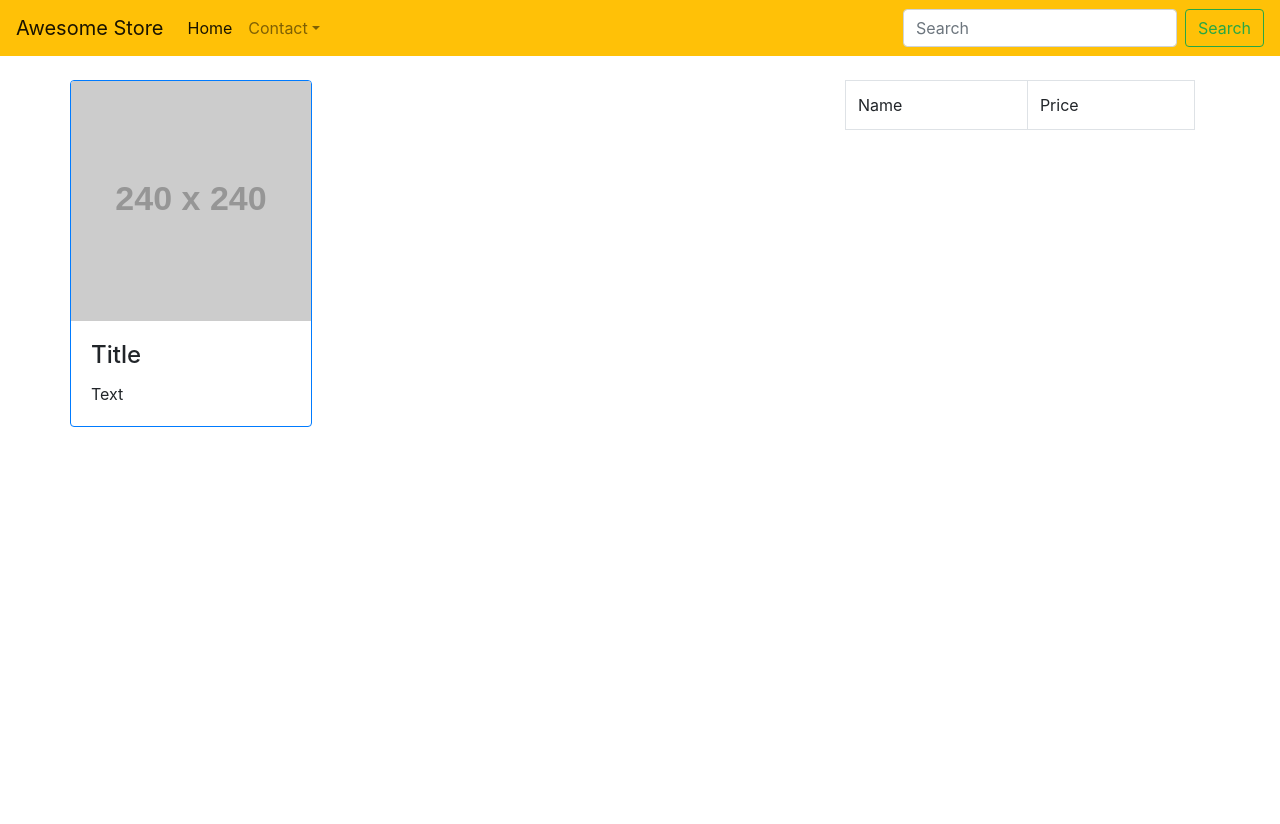
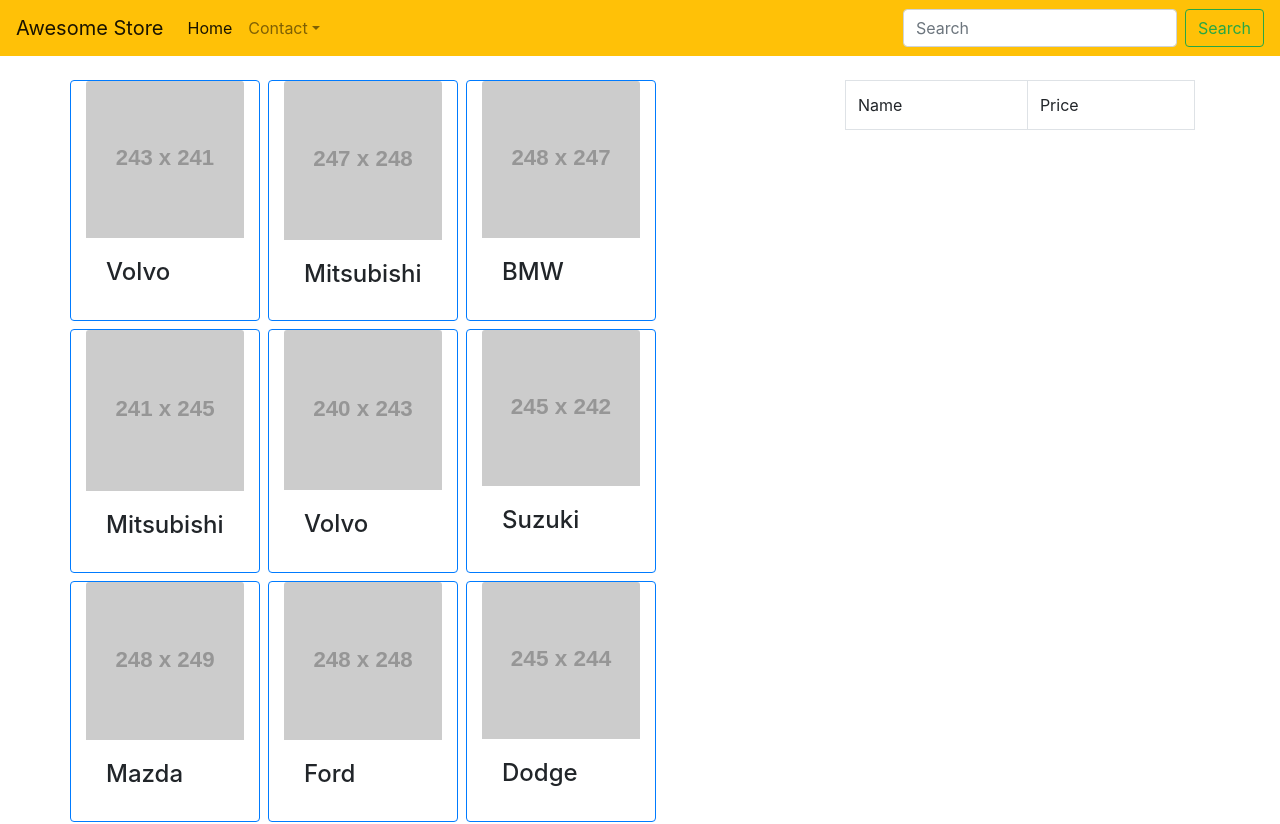
Before and after one commit to NaimBiswas/vue-cli-simple-ecommerce, a Vue app: page / in a window 1280 px wide. Shown: the top 824 px of the page. Before the commit the page ends 800 px from the top, so only its background shows below. Built offline with nearby package versions, Linux system fonts and the light colour scheme.

Commit message:
forloop for showing all data

```diff
--- a/src/components/inevntory.vue
+++ b/src/components/inevntory.vue
@@ -1,16 +1,16 @@
 <template>
   <div class="">
       <div class="row">
-               <!-- Card One  -->
-             <div class="card border-primary mr-2">
-               <img class="card-img-top" src="https://via.placeholder.com/240
-C/O https://placeholder.com/" alt="">
+
+            <div class="card border-primary mr-2 col-lg-3 mb-2" v-for="(item, index) in items" :key="index">
+               <img class="card-img-top" :src="item.photo" alt="">
                <div class="card-body">
-                 <h4 class="card-title">Title</h4>
-                 <p class="card-text">Text</p>
+               <h4 class="card-title">{{ item.title }}</h4>
+               <p class="card-text"></p>
                </div>
-             </div>
             </div>
+
+      </div>
   </div>
 </template>
 
```
